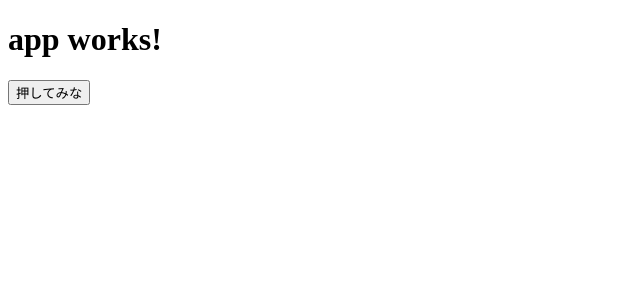
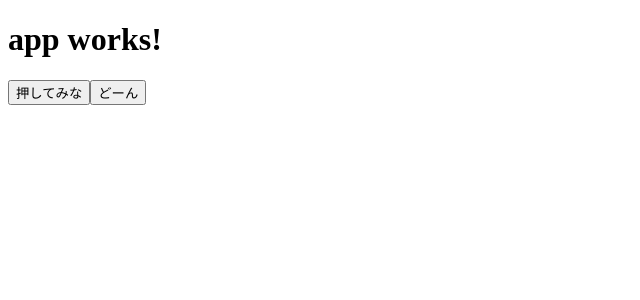
Before and after one commit to baggio4ever/rxjs-test, an Angular app: page / in a window 1280 px wide. Shown: the top 300 px of the page, without its empty margins (0-640 px from the left). Built offline with nearby package versions, Linux system fonts and the light colour scheme.

Commit message:
勉強中。ホント不思議 RxJS

```diff
--- a/src/app/app.component.html
+++ b/src/app/app.component.html
@@ -1,6 +1,7 @@
 <h1>
   {{title}}
 </h1>
-<button>押してみな</button>
+<button class="xxy">押してみな</button>
+<button (click)="onDoon()">どーん</button>
 
 <div *ngFor="let m of messages">{{m}}</div>
--- a/src/app/app.component.ts
+++ b/src/app/app.component.ts
@@ -3,6 +3,10 @@ import { Component,AfterViewInit } from '@angular/core';
 import { Observable } from 'rxjs/Observable';
 import 'rxjs/add/observable/fromEvent';
 import 'rxjs/add/observable/merge';
+import 'rxjs/add/observable/of';
+import 'rxjs/add/operator/delay';
+import 'rxjs/add/operator/concat';
+
 
 @Component({
   selector: 'app-root',
@@ -14,9 +18,10 @@ export class AppComponent implements AfterViewInit {
 
   messages = [];
   n=0;
+  numbers;
 
   ngAfterViewInit() {
-    const button = document.querySelector('button');
+    const button = document.querySelector('.xxy');
     let first = Observable
       .fromEvent( button,'click' );
     let second = Observable
@@ -30,5 +35,19 @@ export class AppComponent implements AfterViewInit {
           this.messages.push( s );
       });
 
+    const numB = Observable.of( 99,98,99,100 );
+    this.numbers = Observable.of( 5,4,3,2,1 ).delay(2000).concat(numB.delay(1000));
+  }
+
+  onDoon(){
+    console.info('どーーん');
+    this.messages.push('どーーん');
+
+
+    this.numbers.subscribe(
+      (x)=>{console.log(x);},
+      (error:Error)=>{console.log('Error!');},
+      ()=>{console.log('--------- completed! -------');}
+    )
   }
 }
```
